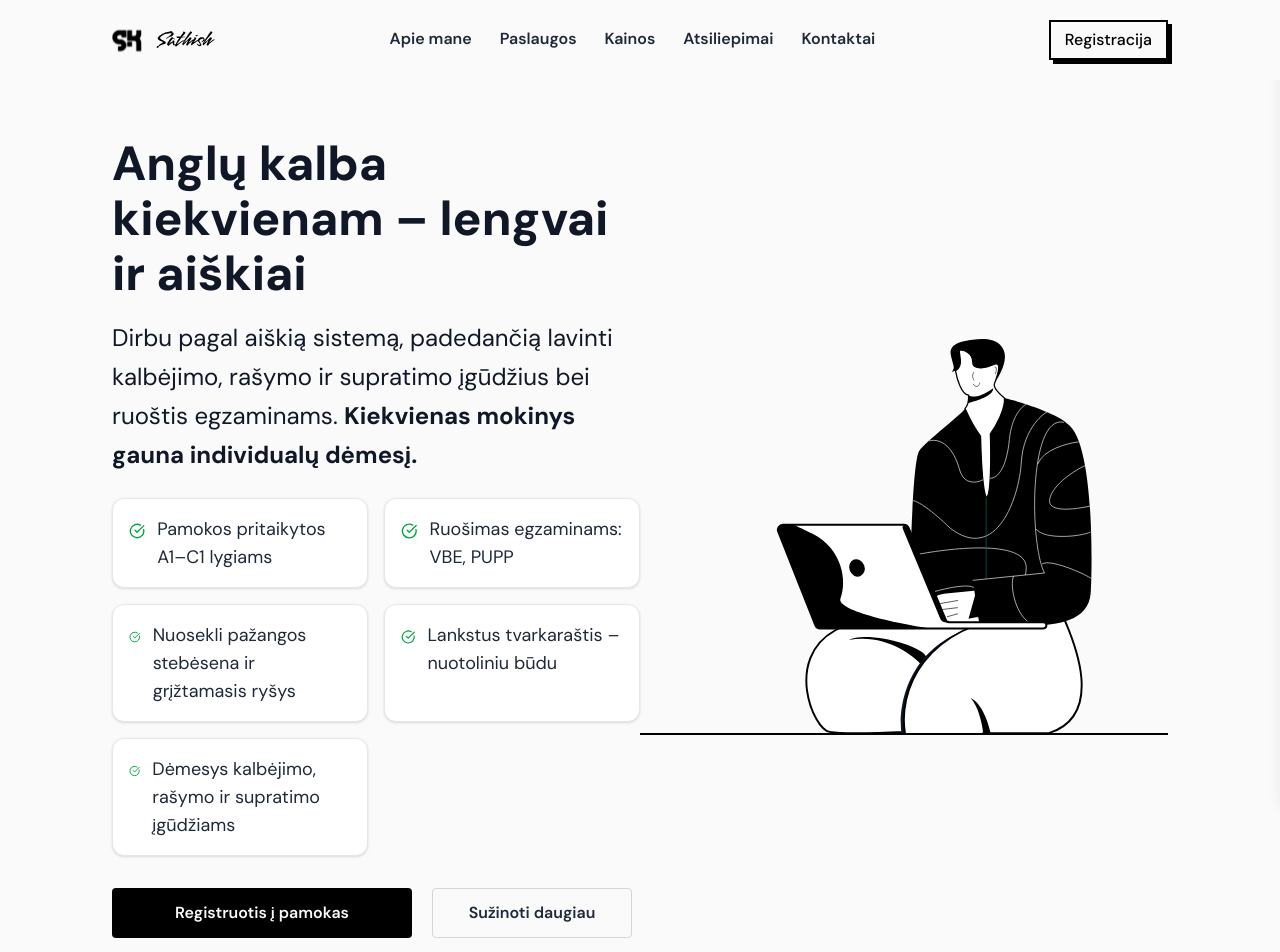
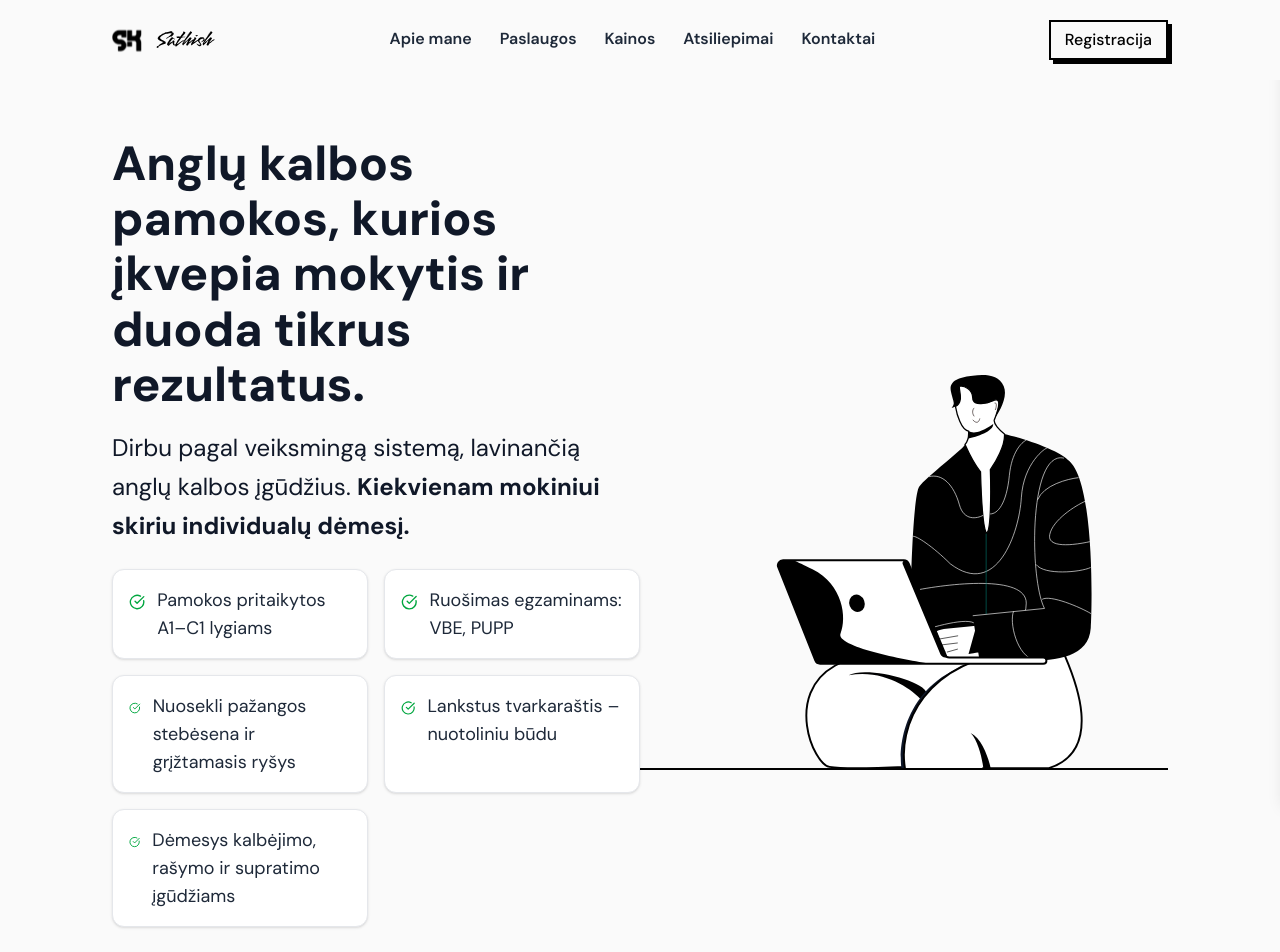
Before and after one commit to prochas/AngluMokytojas, a Next.js app: page / in a window 1280 px wide. Shown: the top 952 px of the page. Built offline with nearby package versions, Linux system fonts and the light colour scheme.

Commit message:
commit v22

```diff
--- a/src/components/AboutMe/AboutMe.js
+++ b/src/components/AboutMe/AboutMe.js
@@ -73,12 +73,12 @@ function AboutMe() {
       >
         <div ref={textRef} className="lg:w-[50%] text-gray-900">
           <h1 className="font-extrabold text-3xl lg:text-5xl leading-[1.2] lg:leading-[1.15] lg:mt-0 mt-4">
-            Anglų kalba kiekvienam – lengvai ir aiškiai
+            Anglų kalbos pamokos, kurios įkvepia mokytis ir duoda tikrus
+            rezultatus.
           </h1>
           <h2 className="text-lg lg:text-2xl mt-4 leading-relaxed">
-            Dirbu pagal aiškią sistemą, padedančią lavinti kalbėjimo, rašymo ir
-            supratimo įgūdžius bei ruoštis egzaminams.{" "}
-            <strong>Kiekvienas mokinys gauna individualų dėmesį.</strong>
+            Dirbu pagal veiksmingą sistemą, lavinančią anglų kalbos įgūdžius.{" "}
+            <strong>Kiekvienam mokiniui skiriu individualų dėmesį.</strong>
           </h2>
           <div className="grid grid-cols-1 sm:grid-cols-2 gap-4 mt-6">
             {features.map((feature, index) => (
@@ -107,7 +107,7 @@ function AboutMe() {
               style={{ cursor: "pointer" }}
               onClick={() => setIsAboutMeModalOpen(true)}
             >
-              Sužinoti daugiau
+              Apie mane
             </button>
           </div>
         </div>
--- a/src/components/Contacts/Contacts.js
+++ b/src/components/Contacts/Contacts.js
@@ -121,11 +121,11 @@ function Contacts() {
           <div className="font-semibold text-sm lg:text-xl flex flex-col mt-6 gap-2 lg:gap-4 text-gray-900">
             <a className="flex items-center gap-2 group text-lg lg:text-md">
               <Image src={EmailIcon} alt="email icon" width={20} height={50} />
-              Youremail@gmail.com
+              info@anglumokytojas.lt
             </a>
             <a className="flex items-center gap-2 group text-lg lg:text-md">
               <Image src={PhoneIcon} alt="phone icon" width={20} height={50} />
-              +370 123 45678
+              +370 679 77 969
             </a>
           </div>
         </div>
--- a/src/components/Footer/Footer.js
+++ b/src/components/Footer/Footer.js
@@ -11,7 +11,7 @@ function Footer() {
         src={Logo}
       />
       <div className="text-[#fafafa] lg:font-semibold lg:text-sm font-normal text-[10px] text-right lg:space-y-3">
-        <p>© 2025 Anglų kalbos pamokos</p>
+        <p>Copyright © 2025 AngluMokytojas.lt</p>
       </div>
     </footer>
   );
```
